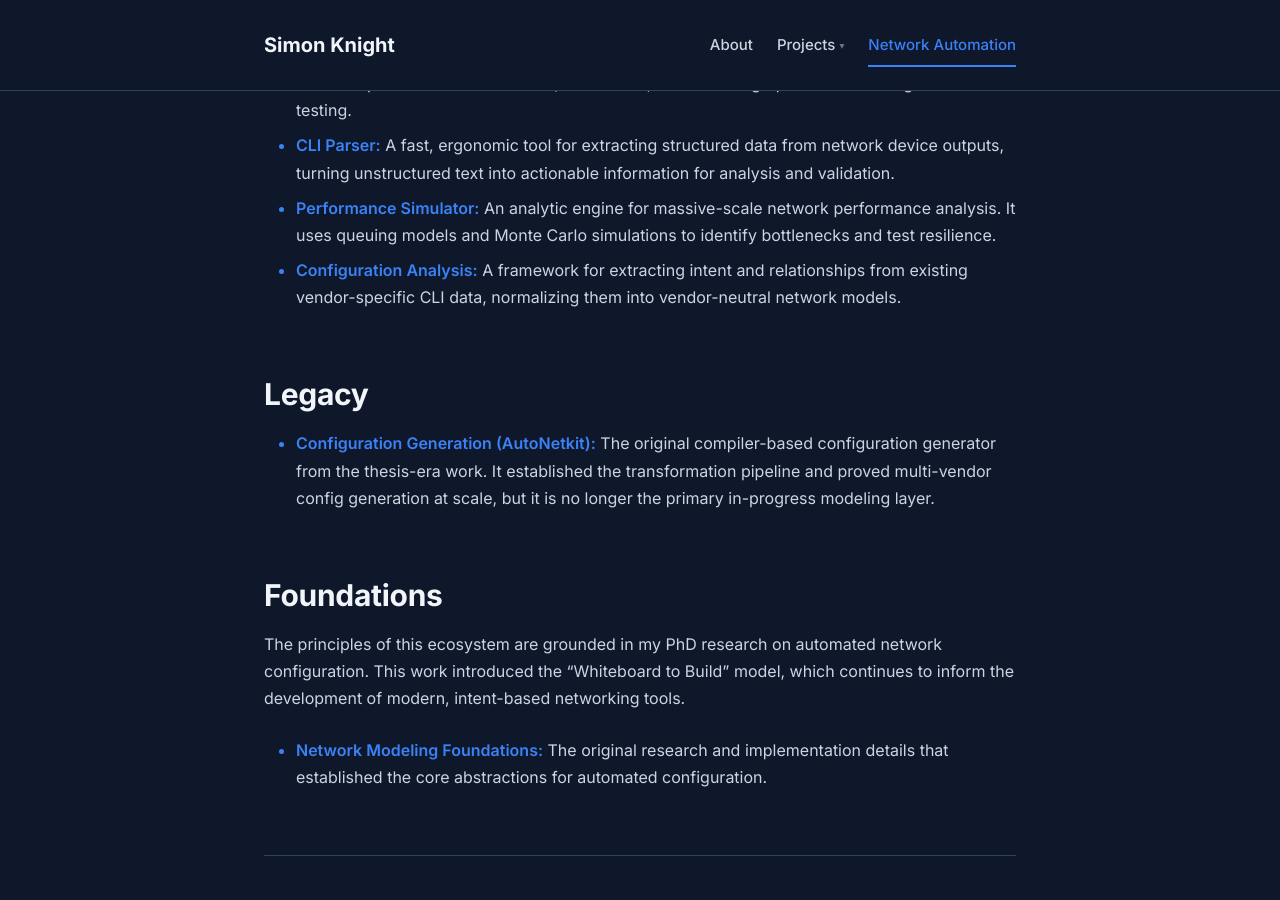
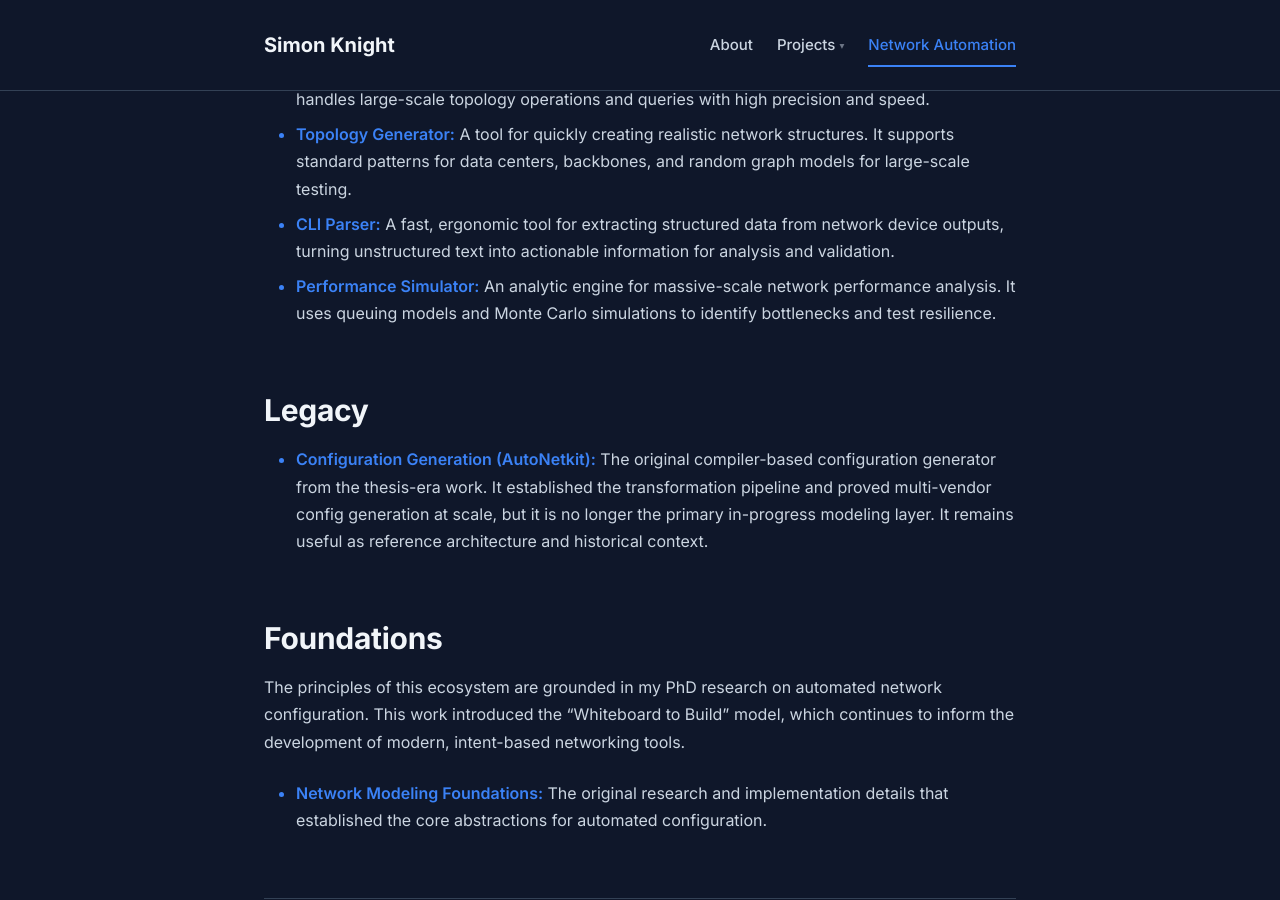
Before and after one commit to sk2/sk2.github.com, a Jekyll site: the page built from network-automation.md, in a window 1280 px wide and 900 px high, scrolled down 2102 px. Built offline with Jekyll 4.4.1, drawn with Linux system fonts in a browser that asks for light colours; nearby versions of some CDN libraries; our own code applies the rules of GitHub Pages for plain Markdown files; some of the changed lines change nothing that is shown; some of the changed text lies outside the part shown.

Commit message:
Polish Network Automation page

````diff
--- a/network-automation.md
+++ b/network-automation.md
@@ -8,14 +8,16 @@
 
 The tools are designed to work together as a pipeline, allowing engineers to move from initial topology generation to protocol-level verification and performance analysis within a unified workflow.
 
+A typical workflow is: ingest topology + intent, compile candidate configurations, simulate convergence and failure scenarios, then visualize and audit outputs before deployment.
+
 ## The Toolchain
 
 We build specialized engines that handle specific stages of the network lifecycle—from **ingesting brownfield state** to final protocol-level validation.
 
 ```
       ┌────────────────────────┐               ┌────────────────────┐
-      │ Source of Truth Products │             │ Brownfield / Legacy │
-      │                        │               │ CLI / PDF Ingest    │
+      │ Source of Truth        │               │ Brownfield / Legacy │
+      │ Products               │               │ CLI / PDF Ingest    │
       └────────┬───────────────┘               └───────┬────────────┘
               │                                       │
               └───────────────┬───────────────────────┘
@@ -61,11 +63,10 @@
 - **[Topology Generator:](/projects/topogen)** A tool for quickly creating realistic network structures. It supports standard patterns for data centers, backbones, and random graph models for large-scale testing.
 - **[CLI Parser:](/projects/cliscrape)** A fast, ergonomic tool for extracting structured data from network device outputs, turning unstructured text into actionable information for analysis and validation.
 - **[Performance Simulator:](/projects/netflowsim)** An analytic engine for massive-scale network performance analysis. It uses queuing models and Monte Carlo simulations to identify bottlenecks and test resilience.
-- **[Configuration Analysis:](/projects/configparsing)** A framework for extracting intent and relationships from existing vendor-specific CLI data, normalizing them into vendor-neutral network models.
 
 ## Legacy
 
-- **[Configuration Generation (AutoNetkit):](/projects/autonetkit)** The original compiler-based configuration generator from the thesis-era work. It established the transformation pipeline and proved multi-vendor config generation at scale, but it is no longer the primary in-progress modeling layer.
+- **[Configuration Generation (AutoNetkit):](/projects/autonetkit)** The original compiler-based configuration generator from the thesis-era work. It established the transformation pipeline and proved multi-vendor config generation at scale, but it is no longer the primary in-progress modeling layer. It remains useful as reference architecture and historical context.
 
 ## Foundations
 
````
